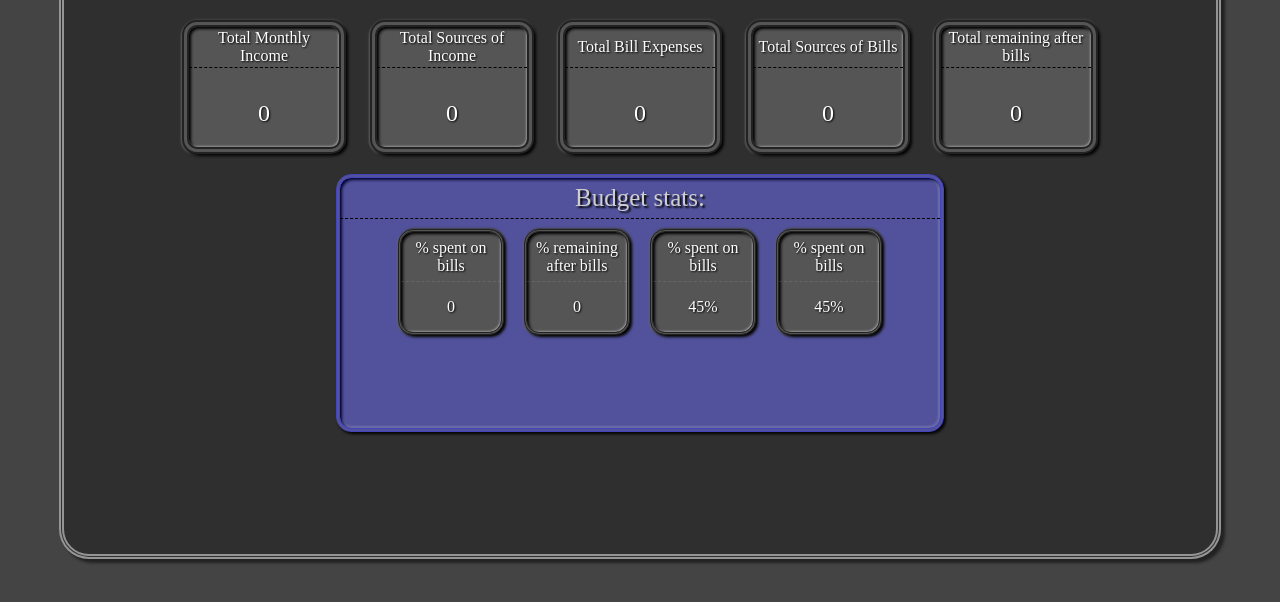
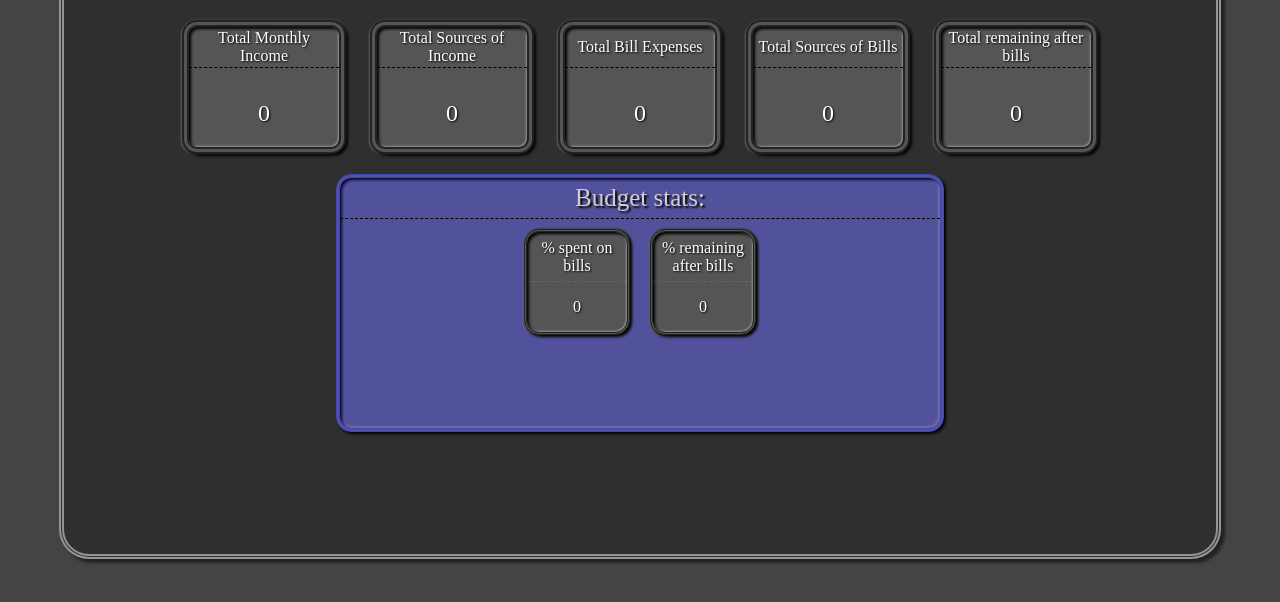
Before and after one commit to RobertSchalk/BudgetPlanner, an Electron app: page source/index.html in a window 1280 px wide. Shown: the part 166-768 px from the top of the page. Drawn offline with Linux system fonts and the light colour scheme; no server answers.

Commit message:
More UI cleaning

```diff
--- a/source/index.html
+++ b/source/index.html
@@ -81,22 +81,6 @@
                         </div>
                         <div class="budgetStatItemInput" id="remainingPercentageInput">
 
-                        </div>
-                    </div>
-                    <div class="clipboard budgetStatItem">
-                        <div class="budgetStatItemTitle">
-                            % spent on bills
-                        </div>
-                        <div class="budgetStatItemInput">
-                            45%
-                        </div>
-                    </div>
-                    <div class="clipboard budgetStatItem">
-                        <div class="budgetStatItemTitle">
-                            % spent on bills
-                        </div>
-                        <div class="budgetStatItemInput">
-                            45%
                         </div>
                     </div>
 
```
